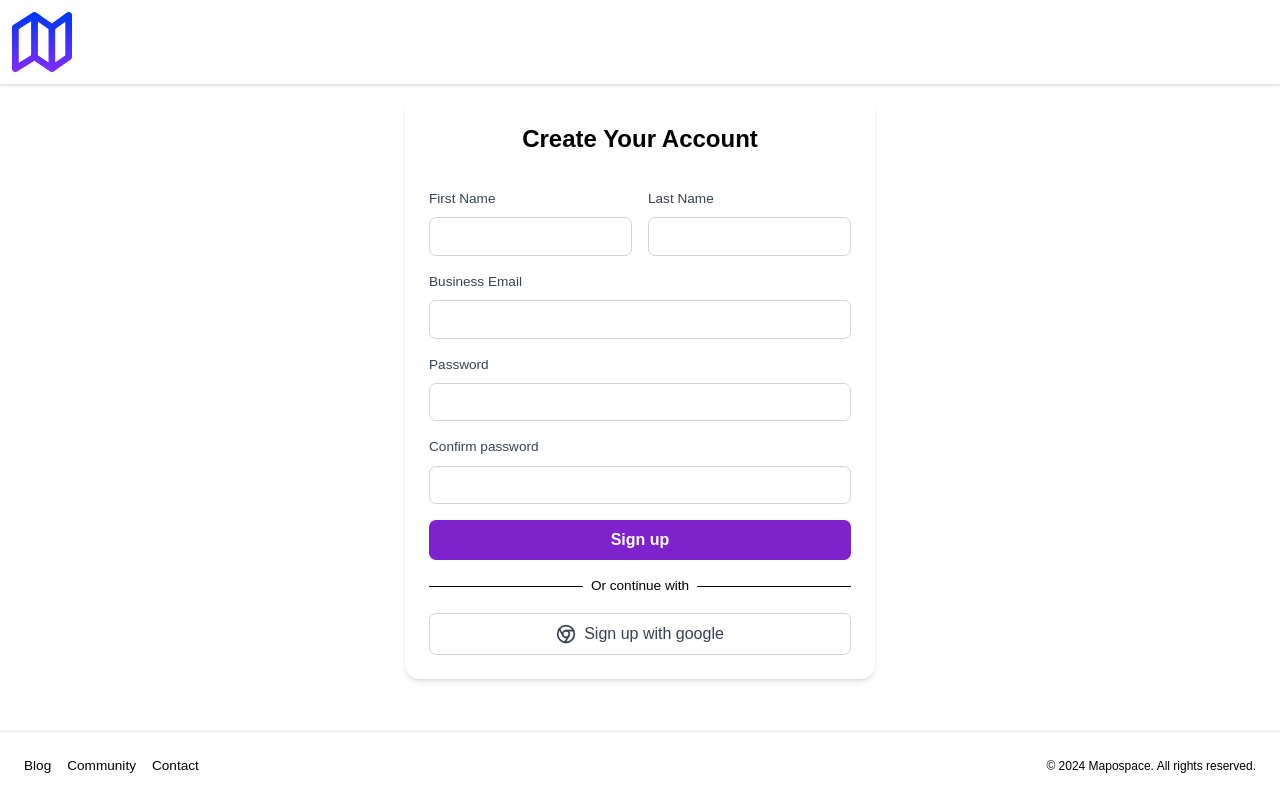
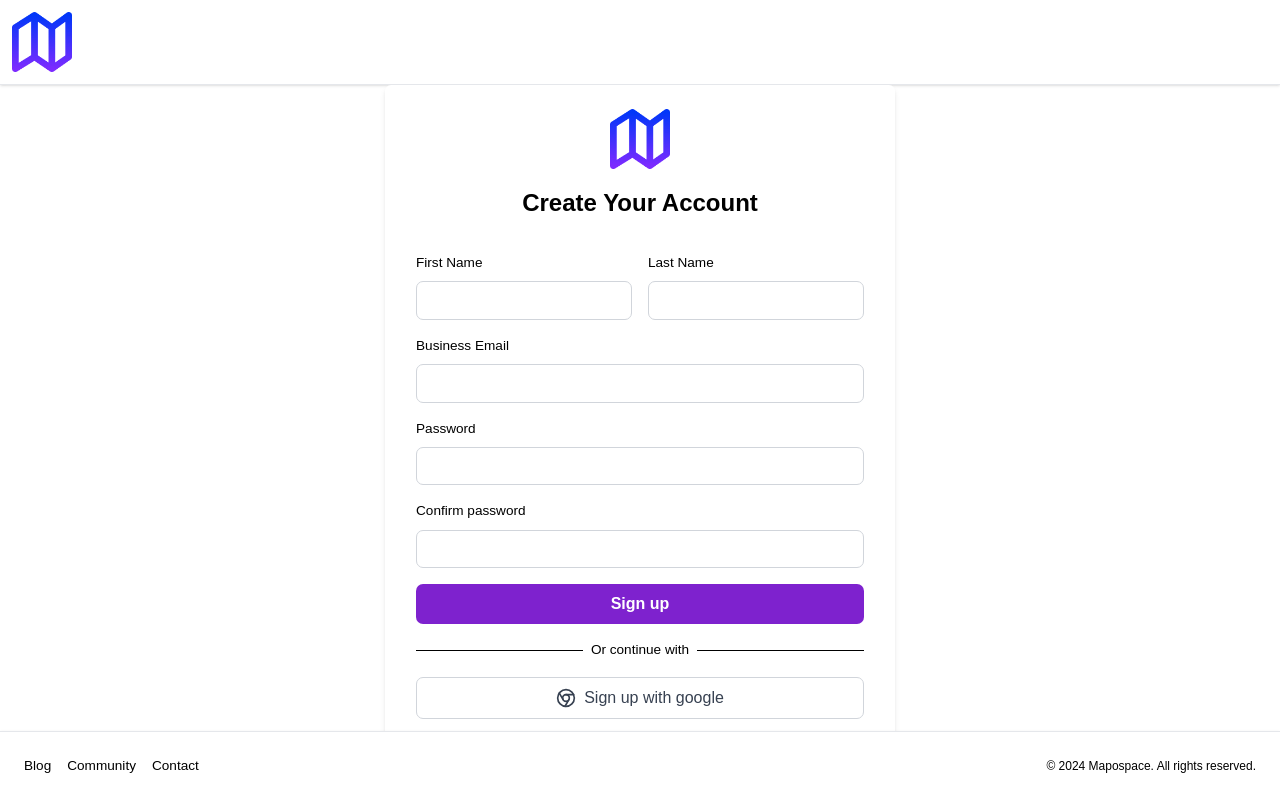
Before and after one commit to mapospace/mapospace-frontend, a React (Create React App) app: page /signup in a window 1280 px wide. Built offline with nearby package versions, Linux system fonts and the light colour scheme; the HTML template or start-up script is replaced by a standard one.

Commit message:
SignuPPage UI

```diff
--- a/src/Components/Auth/SignUpComponents/SignUp.jsx
+++ b/src/Components/Auth/SignUpComponents/SignUp.jsx
@@ -3,7 +3,7 @@ import Button from "../../Common/button";
 import { validateForm } from "../../Common/validator";
 import Snackbar from "../../Common/snackbar";
 import Axios from "axios";
-
+import logo from "../../../assets/logo.png";
 export default function Component() {
   const [fname, setFname] = useState("");
   const [lname, setLname] = useState("");
@@ -73,9 +73,10 @@ export default function Component() {
   };
 
   return (
-    <div className="flex items-center justify-center mt-3 font-poppins">
-      <div className="flex flex-col items-center justify-center p-6 bg-white shadow-md rounded-lg">
-        <div className="flex flex-col items-center space-y-4">
+    <div className="flex items-center justify-center  font-poppins">
+      <div className="flex flex-col items-center justify-center p-6 bg-white shadow-md rounded-md" style={{ width: '510px' }}>
+        <div className="flex flex-col items-center space-y-4" >
+        <img src={logo} alt="Logo" className="w-[60px] h-[60px]" />
           <h1 className="text-2xl font-bold">Create Your Account</h1>
         </div>
         <div className="w-full max-w-md mt-8 space-y-4">
@@ -84,7 +85,7 @@ export default function Component() {
               <div className="space-y-2">
                 <label
                   htmlFor="first-name"
-                  className="block text-sm font-medium text-gray-700"
+                  className="block text-sm font-medium text-black-700"
                 >
                   First Name
                 </label>
@@ -103,7 +104,7 @@ export default function Component() {
               <div className="space-y-2">
                 <label
                   htmlFor="last-name"
-                  className="block text-sm font-medium text-gray-700"
+                  className="block text-sm font-medium text-black-700"
                 >
                   Last Name
                 </label>
@@ -123,7 +124,7 @@ export default function Component() {
             <div className="space-y-2 mt-4">
               <label
                 htmlFor="email"
-                className="block text-sm font-medium text-gray-700"
+                className="block text-sm font-medium text-black-700"
               >
                 Business Email
               </label>
@@ -142,7 +143,7 @@ export default function Component() {
             <div className="space-y-2 mt-4">
               <label
                 htmlFor="password"
-                className="block text-sm font-medium text-gray-700"
+                className="block text-sm font-medium text-black-700"
               >
                 Password
               </label>
@@ -162,7 +163,7 @@ export default function Component() {
             <div className="space-y-2 mt-4">
               <label
                 htmlFor="passwordAgain"
-                className="block text-sm font-medium text-gray-700"
+                className="block text-sm font-medium text-black-700"
               >
                 Confirm password
               </label>
```
